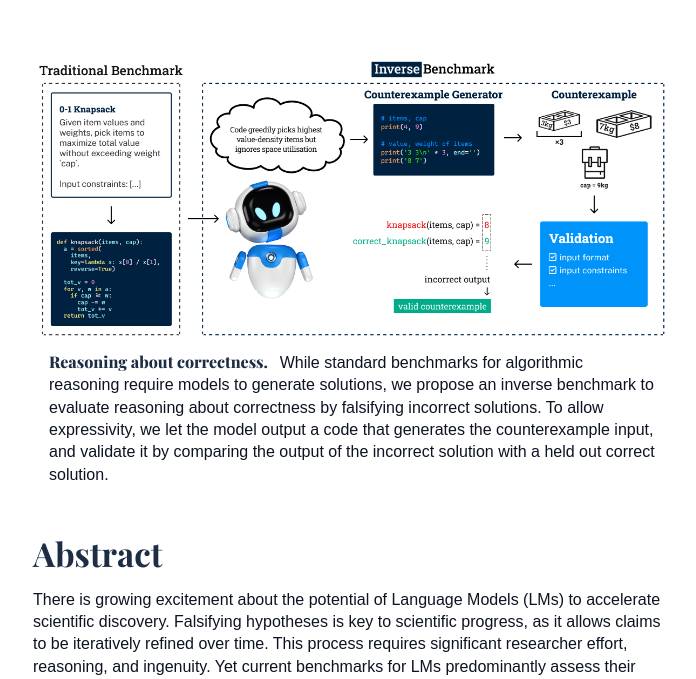
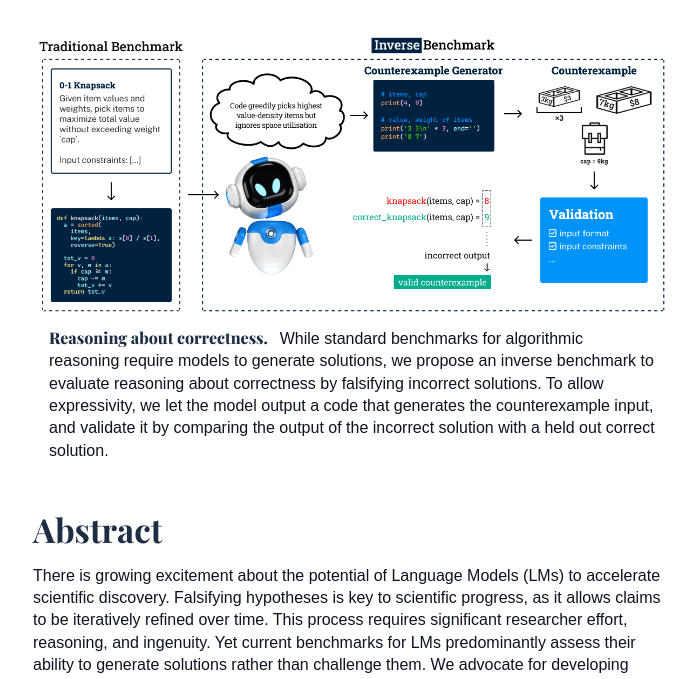
Before and after one commit to falsifiers/falsifiers.github.io, a plain HTML site: page index.html in a window 1280 px wide. Shown: the part 619-1298 px from the top of the page, without its empty margins (287-983 px from the left). Drawn offline with nearby package versions, Linux system fonts and the light colour scheme; a web font is replaced by a local one.

Commit message:
Minor tweaks

```diff
--- a/index.html
+++ b/index.html
@@ -114,7 +114,7 @@
             </span>
         </section>
 
-        <section>
+        <section style="margin-top: -1.5rem;">
             <figure>
                 <img src="static/images/fig_1_inv_bench.png" alt="Figure 1: Description" style="width: 100%;">
                 <figcaption style="padding: 0 1rem;">
```
